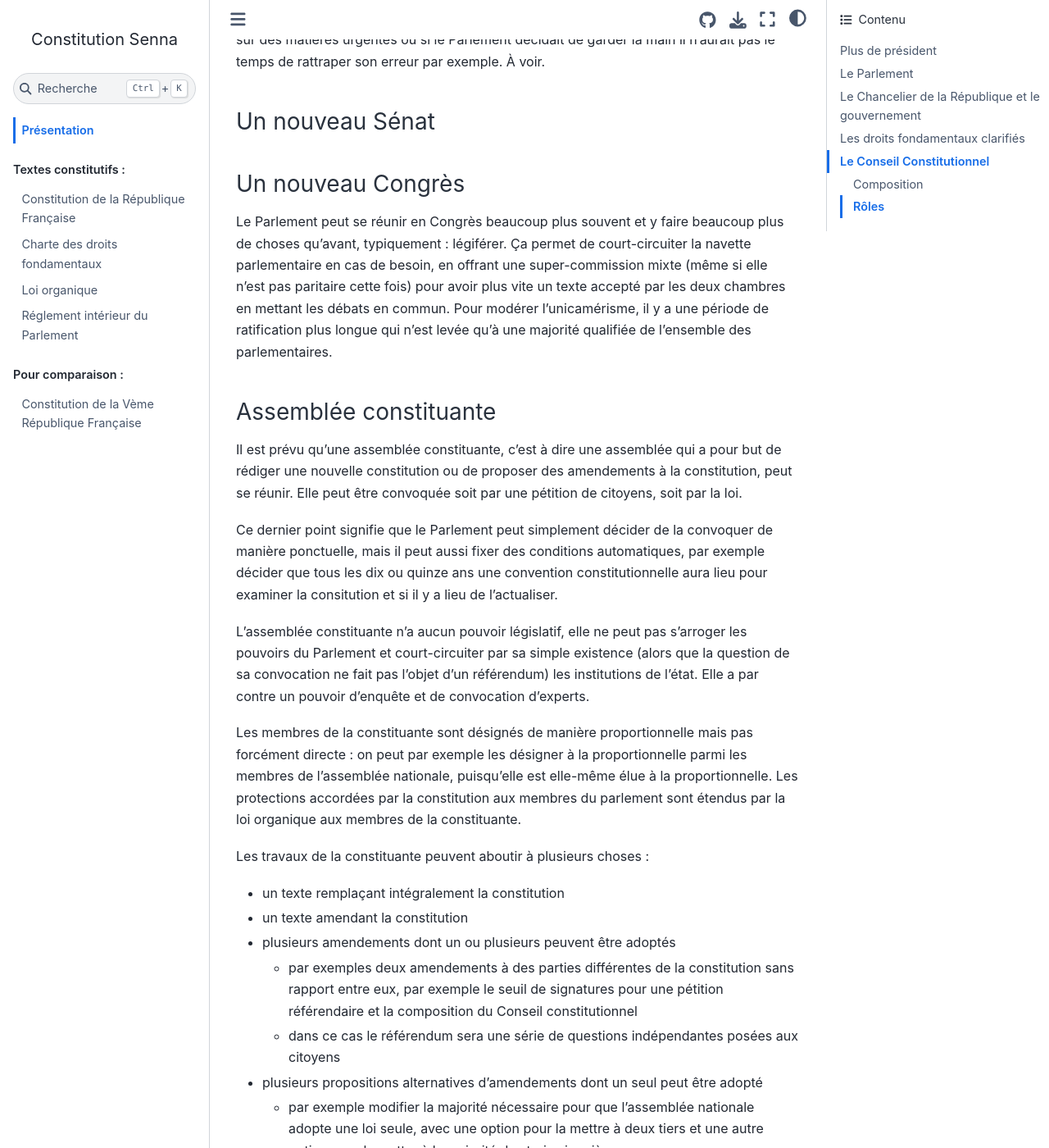
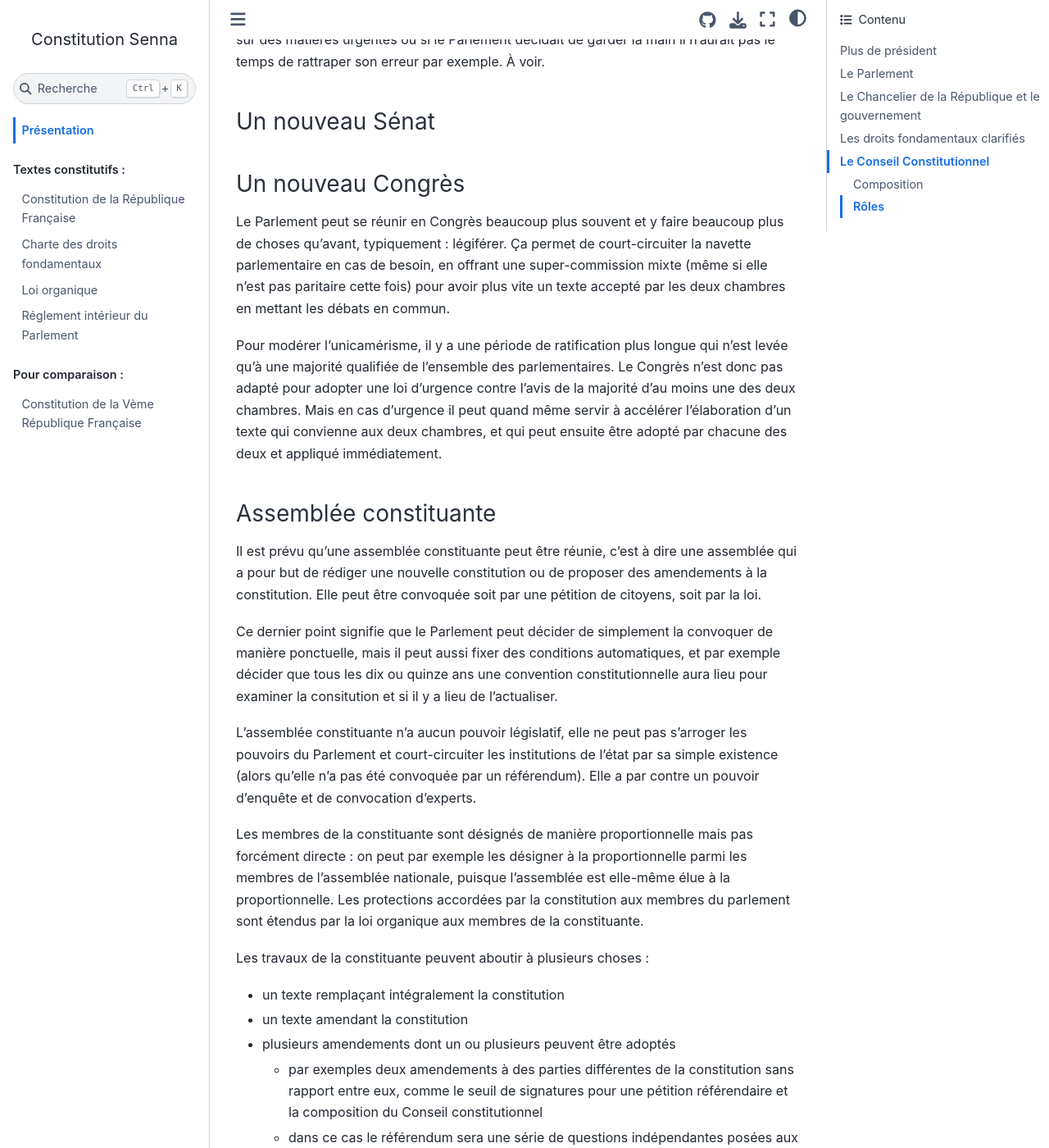
Before and after one commit to Gouvernathor/senna, a Sphinx documentation site: the page built from source/presentation.rst, in a window 1280 px wide and 1400 px high, scrolled down 3374 px. Shown: the whole window at 82% size. Built offline with Sphinx 7.4.7 and the Sphinx Book theme 1.1.4, drawn with Linux system fonts in a browser that asks for light colours; some of the changed text lies outside the part shown.

Commit message:
Reformulations

```diff
--- a/source/presentation.rst
+++ b/source/presentation.rst
@@ -69,18 +69,20 @@
 Un nouveau Congrès
 ------------------
 
-Le Parlement peut se réunir en Congrès beaucoup plus souvent et y faire beaucoup plus de choses qu'avant, typiquement : légiférer. Ça permet de court-circuiter la navette parlementaire en cas de besoin, en offrant une super-commission mixte (même si elle n'est pas paritaire cette fois) pour avoir plus vite un texte accepté par les deux chambres en mettant les débats en commun. Pour modérer l'unicamérisme, il y a une période de ratification plus longue qui n'est levée qu'à une majorité qualifiée de l'ensemble des parlementaires.
+Le Parlement peut se réunir en Congrès beaucoup plus souvent et y faire beaucoup plus de choses qu'avant, typiquement : légiférer. Ça permet de court-circuiter la navette parlementaire en cas de besoin, en offrant une super-commission mixte (même si elle n'est pas paritaire cette fois) pour avoir plus vite un texte accepté par les deux chambres en mettant les débats en commun.
+
+Pour modérer l'unicamérisme, il y a une période de ratification plus longue qui n'est levée qu'à une majorité qualifiée de l'ensemble des parlementaires. Le Congrès n'est donc pas adapté pour adopter une loi d'urgence contre l'avis de la majorité d'au moins une des deux chambres. Mais en cas d'urgence il peut quand même servir à accélérer l'élaboration d'un texte qui convienne aux deux chambres, et qui peut ensuite être adopté par chacune des deux et appliqué immédiatement.
 
 Assemblée constituante
 ----------------------
 
-Il est prévu qu'une assemblée constituante, c'est à dire une assemblée qui a pour but de rédiger une nouvelle constitution ou de proposer des amendements à la constitution, peut se réunir. Elle peut être convoquée soit par une pétition de citoyens, soit par la loi.
+Il est prévu qu'une assemblée constituante peut être réunie, c'est à dire une assemblée qui a pour but de rédiger une nouvelle constitution ou de proposer des amendements à la constitution. Elle peut être convoquée soit par une pétition de citoyens, soit par la loi.
 
-Ce dernier point signifie que le Parlement peut simplement décider de la convoquer de manière ponctuelle, mais il peut aussi fixer des conditions automatiques, par exemple décider que tous les dix ou quinze ans une convention constitutionnelle aura lieu pour examiner la consitution et si il y a lieu de l'actualiser.
+Ce dernier point signifie que le Parlement peut décider de simplement la convoquer de manière ponctuelle, mais il peut aussi fixer des conditions automatiques, et par exemple décider que tous les dix ou quinze ans une convention constitutionnelle aura lieu pour examiner la consitution et si il y a lieu de l'actualiser.
 
-L'assemblée constituante n'a aucun pouvoir législatif, elle ne peut pas s'arroger les pouvoirs du Parlement et court-circuiter par sa simple existence (alors que la question de sa convocation ne fait pas l'objet d'un référendum) les institutions de l'état. Elle a par contre un pouvoir d'enquête et de convocation d'experts.
+L'assemblée constituante n'a aucun pouvoir législatif, elle ne peut pas s'arroger les pouvoirs du Parlement et court-circuiter les institutions de l'état par sa simple existence (alors qu'elle n'a pas été convoquée par un référendum). Elle a par contre un pouvoir d'enquête et de convocation d'experts.
 
-Les membres de la constituante sont désignés de manière proportionnelle mais pas forcément directe : on peut par exemple les désigner à la proportionnelle parmi les membres de l'assemblée nationale, puisqu'elle est elle-même élue à la proportionnelle. Les protections accordées par la constitution aux membres du parlement sont étendus par la loi organique aux membres de la constituante.
+Les membres de la constituante sont désignés de manière proportionnelle mais pas forcément directe : on peut par exemple les désigner à la proportionnelle parmi les membres de l'assemblée nationale, puisque l'assemblée est elle-même élue à la proportionnelle. Les protections accordées par la constitution aux membres du parlement sont étendus par la loi organique aux membres de la constituante.
 
 Les travaux de la constituante peuvent aboutir à plusieurs choses :
 
@@ -88,17 +90,17 @@
 - un texte amendant la constitution
 - plusieurs amendements dont un ou plusieurs peuvent être adoptés
 
-  - par exemples deux amendements à des parties différentes de la constitution sans rapport entre eux, par exemple le seuil de signatures pour une pétition référendaire et la composition du Conseil constitutionnel
+  - par exemples deux amendements à des parties différentes de la constitution sans rapport entre eux, comme le seuil de signatures pour une pétition référendaire et la composition du Conseil constitutionnel
   - dans ce cas le référendum sera une série de questions indépendantes posées aux citoyens
 
 - plusieurs propositions alternatives d'amendements dont un seul peut être adopté
 
-  - par exemple modifier la majorité nécessaire pour que l'assemblée nationale adopte une loi seule, avec une option pour la mettre à deux tiers et une autre option pour la mettre à la majorité des trois cinquièmes
+  - par exemple modifier la majorité nécessaire pour que l'assemblée nationale adopte une loi seule, avec une option pour la mettre à deux tiers et une autre option pour la mettre aux trois cinquièmes
   - dans ce cas le référendum contiendra une ou des questions à choix multiples
 
 - rien du tout : la constituante peut aussi décider qu'il n'y a rien à changer
 
-Dans tous les cas (sauf le dernier), un référendum est convoqué pour porter aux électeurs les propositions de la constituante. Le Parlement ne peut ni amender ni refuser le projet, ni l'adopter sans l'accord du peuple.
+Dans tous les cas (sauf le dernier), un référendum est convoqué pour porter aux électeurs les propositions de la constituante. Le Parlement ne peut donc ni amender ni refuser le projet, ni l'adopter sans l'accord du peuple.
 
 Le Chancelier de la République et le gouvernement
 =================================================
```
